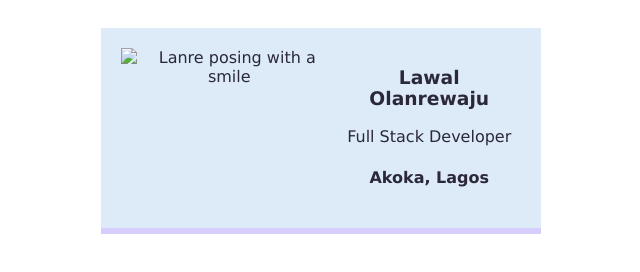
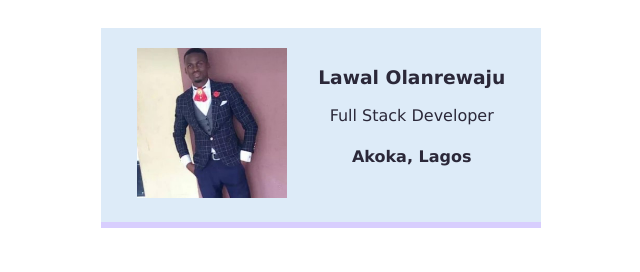
Before and after one commit to lawallanre00490038/business-card, a plain HTML site: page index.html in a window 1280 px wide. Shown: the whole page, without its empty margins (319-959 px from the left). Drawn offline with Linux system fonts and the light colour scheme.

Commit message:
Update index.html

```diff
--- a/index.html
+++ b/index.html
@@ -10,7 +10,7 @@
 <body>
 <div class="card-wrapper">
         <div class="img-wrapper">
-            <img src="../images/lanre1.v2.jpg"
+            <img src="./lanre1.v2.jpg"
             class="avatar"
             alt="Lanre posing with a smile">
         </div>
```
